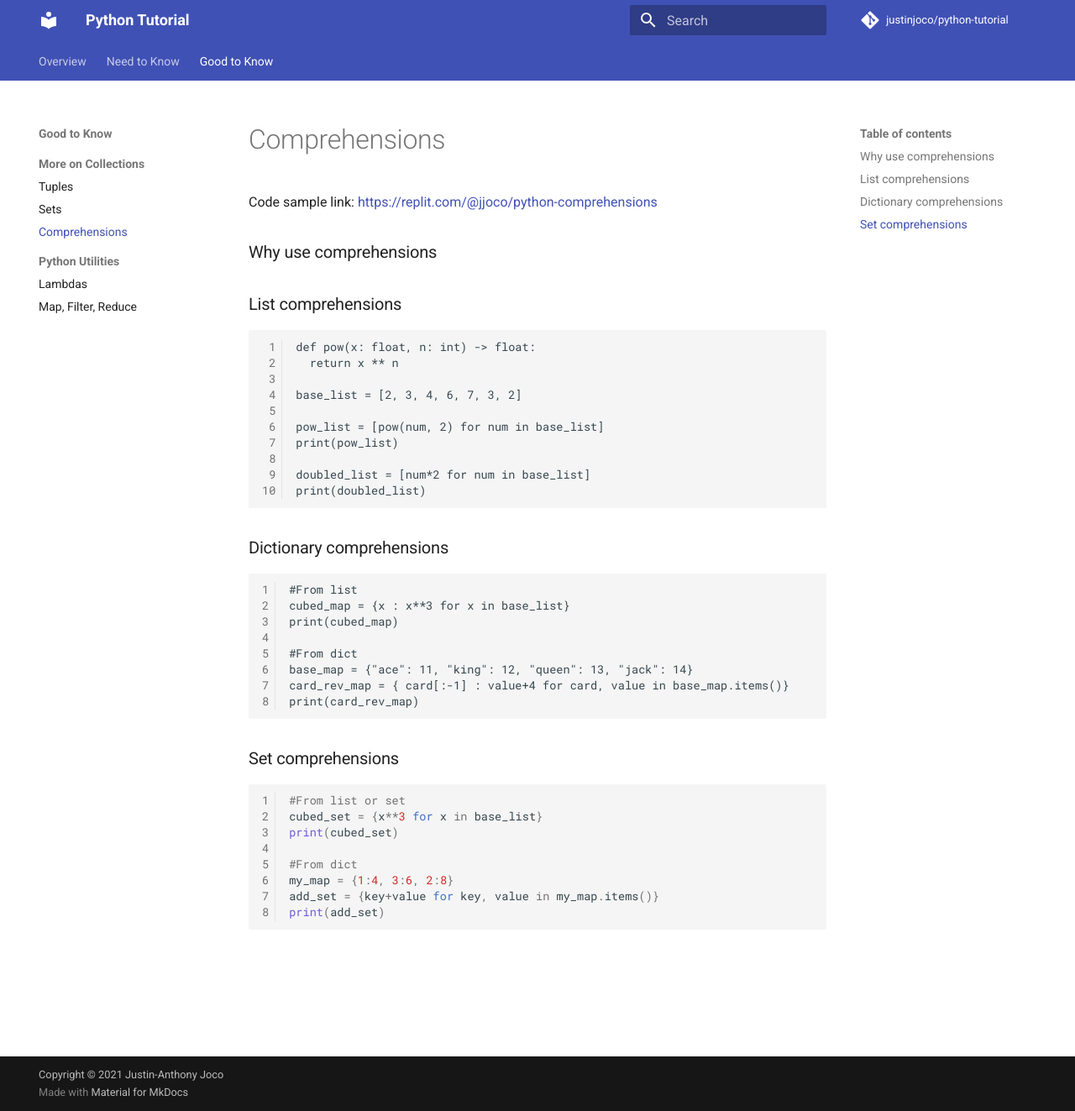
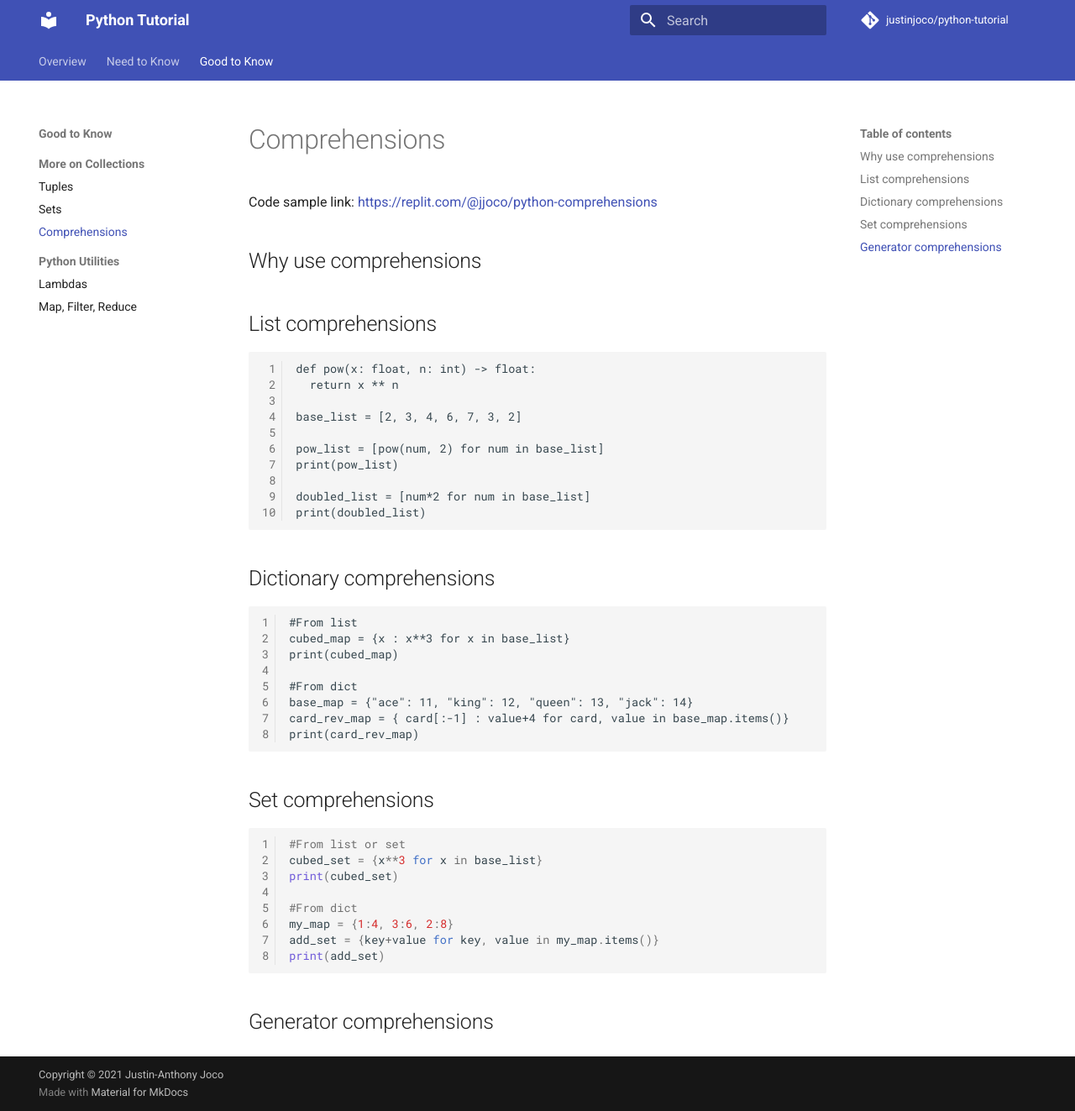
Before and after one commit to justinjoco/python-tutorial, an MkDocs documentation site: the page built from docs/collections/comprehensions.md, in a window 1280 px wide and 1323 px high. Shown: the whole window at 84% size. Built offline with MkDocs 1.6.1 and Material for MkDocs 9.7.7, drawn with Linux system fonts in a browser that asks for light colours; comment, search, counter and statistics services are not loaded.

````diff
--- a/docs/collections/comprehensions.md
+++ b/docs/collections/comprehensions.md
@@ -1,8 +1,8 @@
 Code sample link: <https://replit.com/@jjoco/python-comprehensions>
 
-### Why use comprehensions
+## Why use comprehensions
 
-### List comprehensions
+## List comprehensions
 ```
 def pow(x: float, n: int) -> float:
   return x ** n
@@ -16,7 +16,7 @@ doubled_list = [num*2 for num in base_list]
 print(doubled_list)
 ```
 
-### Dictionary comprehensions
+## Dictionary comprehensions
 ```
 #From list
 cubed_map = {x : x**3 for x in base_list}
@@ -28,7 +28,7 @@ card_rev_map = { card[:-1] : value+4 for card, value in base_map.items()}
 print(card_rev_map)
 ```
 
-### Set comprehensions
+## Set comprehensions
 ```python
 #From list or set
 cubed_set = {x**3 for x in base_list}
@@ -39,3 +39,5 @@ my_map = {1:4, 3:6, 2:8}
 add_set = {key+value for key, value in my_map.items()}
 print(add_set)
 ```
+
+## Generator comprehensions
````
Also changed, not shown: docs/basics/looping.md (+2 -1 lines), docs/index.md (+2 -2 lines).
